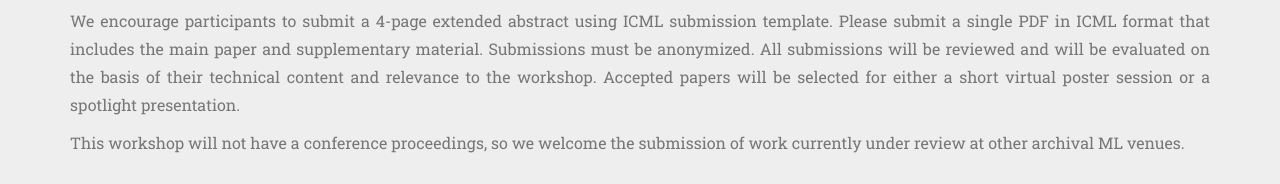
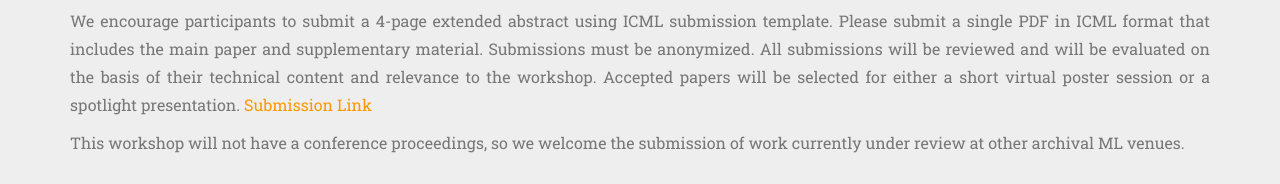
Before and after one commit to lyang36/icml2021_rltheory, a plain HTML site: page index.html in a window 1280 px wide. Shown: the part 3118-3302 px from the top of the page. Drawn offline with nearby package versions, Linux system fonts and the light colour scheme; a web font is replaced by a local one.

Commit message:
Update index.html

```diff
--- a/index.html
+++ b/index.html
@@ -419,7 +419,7 @@ This workshop will feature seven keynote speakers from computer science, operati
                             </ul>
 <p class="large text-muted" >
 We encourage participants to submit a 4-page extended abstract using ICML submission template. Please submit a single PDF in ICML format that includes the main paper and supplementary material. Submissions must be anonymized. All submissions will be reviewed and will be evaluated on the basis of their technical content and relevance to the workshop. Accepted papers will be selected for either a short virtual poster session or a spotlight presentation.
-
+<a href="https://cmt3.research.microsoft.com/WORLT2021/">Submission Link</a>
 
 
 <p class="large text-muted" >
```
